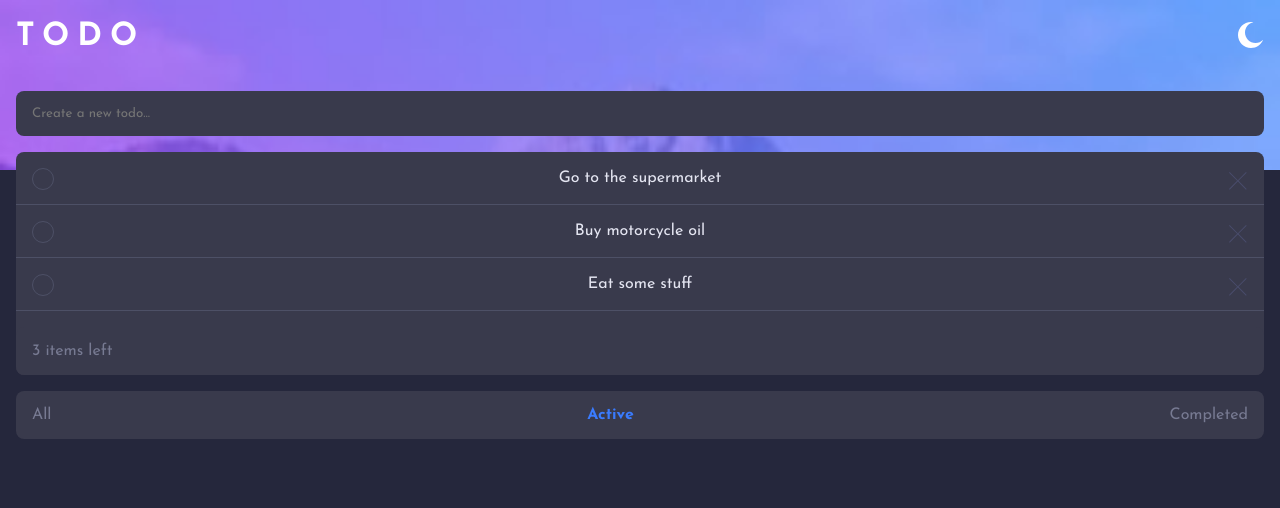
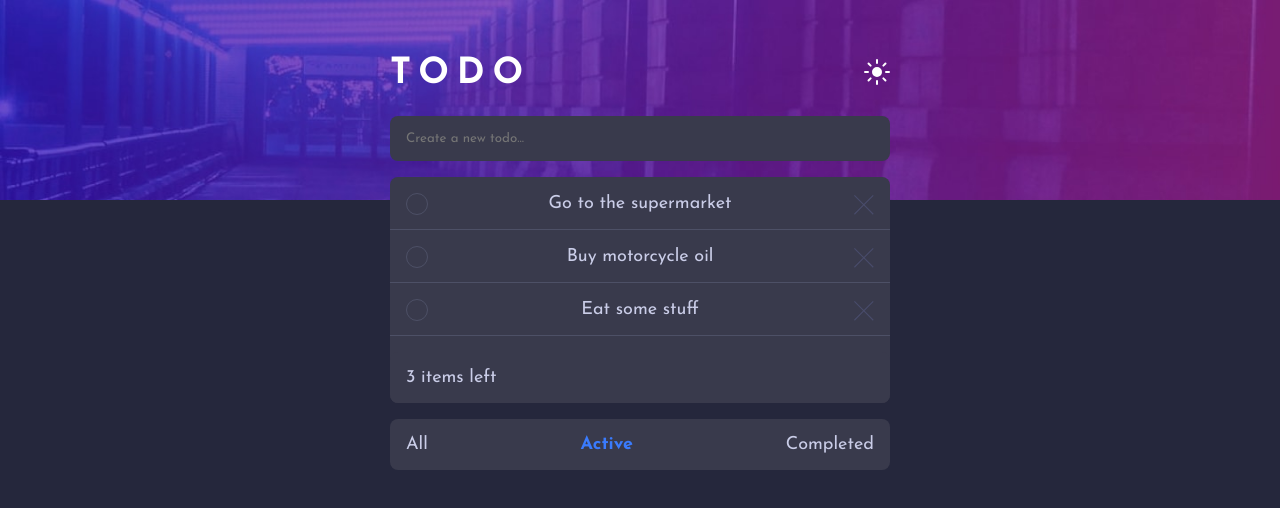
Before and after one commit to edgarfb/todo-app-react-typescript, a React (Create React App) app: page /active in a window 1280 px wide. Shown: the top 508 px of the page. Built offline with nearby package versions, Linux system fonts and the light colour scheme.

Commit message:
main styles done

```diff
--- a/src/App.css
+++ b/src/App.css
@@ -1,3 +1,8 @@
-.App {
+.dark, .light {
     position: relative;
+    display: flex;
+    justify-content: center;
+    min-height: calc(100vh - 2rem);
+    height: auto;
+    padding: 1rem;
 }
--- a/src/App.tsx
+++ b/src/App.tsx
@@ -14,12 +14,14 @@ function App() {
 
   return (
 
-    <div className={theme}>
-      <Background />
-      <TodoContextProvider>
+
+    <TodoContextProvider>
+      <div className={theme}>
+        <Background />
         <TodoContainer />
-      </TodoContextProvider>
-    </div>
+      </div>
+    </TodoContextProvider>
+
 
 
 
--- a/src/components/Background/Background.module.css
+++ b/src/components/Background/Background.module.css
@@ -1,20 +1,40 @@
 .background {
+    background-color: var(--bg-container);
     position: fixed;
+    top: 0;
+    left: 0;
     width: 100%;
+
     height: 100vh;
     z-index: 1;
 }
 
+.bgLight {
+    background-image: url('/images/bg-mobile-light.jpg');
+}
+
+.bgDark {
+    background-image: url('/images/bg-mobile-dark.jpg');
+}
 
 .backgroundImage {
-    background-image: url('/images/bg-mobile-light.jpg');
     background-repeat: no-repeat;
     background-size: cover;
-    min-height: 170px;
+    min-height: 200px;
 
 }
 
-.backgroundGray {
-    background-color: var(--bg-container);
-    height: calc(100vh - 170px);
+@media screen and (min-width: 400px) {
+    .bgLight {
+        background-image: url('/images/bg-desktop-light.jpg');
+    }
+    .bgDark {
+        background-image: url('/images/bg-desktop-dark.jpg');
+    }
 }
+@media screen and (min-width: 768px) {
+
+    .backgroundImage {
+        /* min-height: 300px; */
+    }
+}
--- a/src/components/Background/Background.tsx
+++ b/src/components/Background/Background.tsx
@@ -1,14 +1,13 @@
 import React from 'react'
 import styles from './Background.module.css'
+import { useTheme } from '../../context/themeContext'
 
-const Background = () => {
+export default function Background() {
+    const theme = useTheme();
     return (
         <div className={styles.background}>
-            <div className={styles.backgroundImage}></div>
-            <div className={styles.backgroundGray}></div>
+            <div className={styles.backgroundImage + " " + (theme === 'light' ? styles.bgLight : styles.bgDark)}></div>
 
         </div>
     )
 }
-
-export default Background
--- /dev/null
+++ b/src/components/ThemeSwitcher/ThemeSwitcher.module.css
@@ -0,0 +1,16 @@
+.themeSwitcher img {
+    cursor: pointer;
+    animation-name: fadeIn;
+    animation-duration: 1s;
+    animation-timing-function: ease-in-out;
+}
+
+
+@keyframes fadeIn {
+    from {
+        opacity: 0;
+    }
+    to {
+        opacity: 1;
+    }
+}
--- /dev/null
+++ b/src/components/ThemeSwitcher/ThemeSwitcher.tsx
@@ -0,0 +1,15 @@
+import React from 'react';
+import { useTheme, useSetTheme } from '../../context/themeContext';
+import styles from './ThemeSwitcher.module.css';
+
+export default function ThemeSwitcher() {
+    const theme = useTheme();
+    const setTheme = useSetTheme();
+    return (
+        <div className={styles.themeSwitcher}>
+            {theme === 'dark' && (<img src="./images/icon-sun.svg" onClick={() => setTheme('light')} />)}
+            {theme === 'light' && (<img src="./images/icon-moon.svg" onClick={() => setTheme('dark')} />)}
+
+        </div>
+    )
+}
--- a/src/components/TodoContainer/TodoContainer.module.css
+++ b/src/components/TodoContainer/TodoContainer.module.css
@@ -1,15 +1,17 @@
 .todosContainer {
     margin: 0 1rem;
-    height: 100vh;
-    position: absolute;
+    max-width: 500px;
     width: calc(100% - 2rem);
     z-index: 100;
 }
+
+
 
 .todoHeader {
     display: flex;
     justify-content: space-between;
     align-items: center;
+    padding-top: 1rem;
 }
 .todoHeader h1 {
     letter-spacing: .5rem;
@@ -24,6 +26,7 @@
 .todosSorter {
     background-color: var(--bg-item);
     margin-top: 1rem;
+    margin-bottom: 2rem;
     padding: 1rem;
     border-radius: .5rem;
     display: flex;
--- a/src/components/TodoContainer/TodoContainer.tsx
+++ b/src/components/TodoContainer/TodoContainer.tsx
@@ -3,28 +3,30 @@ import {
     BrowserRouter as Router,
     NavLink
 } from "react-router-dom";
-import { useTheme, useSetTheme } from '../../context/themeContext';
+
 import { useTodos } from '../../context/todoContext';
 
 import CreateNewTodo from '../createNewNote/CreateNewTodo';
+import ThemeSwitcher from '../ThemeSwitcher/ThemeSwitcher';
 import TodoList from '../TodoList/TodoList';
 
 import styles from './TodoContainer.module.css'
 
+
+
+
 export default function TodoContainer() {
 
     const todos = useTodos();
-    const theme = useTheme();
-    const setTheme = useSetTheme();
+
+
     return (
         <div className={styles.todosContainer}>
             <Router>
 
                 <div className={styles.todoHeader}>
                     <h1>TODO</h1>
-                    <div className="themeSwitcher">
-                        <img src="./images/icon-moon.svg" onClick={() => setTheme(theme === 'light' ? 'dark' : 'light')} alt="" />
-                    </div>
+                    <ThemeSwitcher />
                 </div>
 
                 <CreateNewTodo />
--- a/src/components/TodoItem/TodoItem.module.css
+++ b/src/components/TodoItem/TodoItem.module.css
@@ -4,53 +4,9 @@
     display: flex;
     justify-content: space-between;
     align-items: center;
-
-}
-/* .checkboxContainer {
-    position: relative;
-    width: 20px;
-    height: 20px;
-
-    border-radius: 50%;
+    color: var(--primary-color);
 }
 
-.checkboxInput {
-    opacity: 0;
-    cursor: pointer;
-    width: 100%;
-    height: 100%;
-    position: absolute;
-    margin: 0;
-    z-index: 100;
-}
-.unChecked {
-    position: absolute;
-    width: 100%;
-    height: 100%;
-    z-index: 1;
-}
-.notChecked {
-    display: none;
-}
-.checked {
-    display: block;
-    background-image: linear-gradient(to right, hsl(192, 100%, 67%) 0%, hsl(280, 87%, 65%) 100%);
-   position: absolute;
-    width: 100%;
-    height: 100%;
-    z-index: 10;
-}
-
-.checked img {
-    position: absolute;
-    top: 30%;
-    left: 25%;
-}
-.unChecked, .checked {
-    border: 1px solid var(--border-todo-item);
-    border-radius: inherit;
-    transition: all .3s ease-in-out;
-} */
 .todoIten button {
     background: none;
     border: none;
@@ -62,9 +18,13 @@
     width: 20px;
     height: 20px;
 }
+.todoIten button img {
+    width: 100%;
+    height: 100%;
+}
 
 
 .completed {
     text-decoration: line-through;
+    color: var(--completed);
 }
-/* TODO: This need to be finished  */
--- a/src/components/createNewNote/CreateNewTodo.module.css
+++ b/src/components/createNewNote/CreateNewTodo.module.css
@@ -1,6 +1,4 @@
 .createNewTodo {
-
-    margin-top: 1rem;
     border-radius: .5rem;
     display: flex;
     justify-content: space-between;
--- a/src/index.css
+++ b/src/index.css
@@ -1,8 +1,12 @@
 @import url('https://fonts.googleapis.com/css2?family=Josefin+Sans:wght@400;700&display=swap');
+/* * {
+  outline: 1px solid red;
+} */
 
 body {
   margin: 0;
   padding: 0;
+  font-size: 18px;
   font-family: 'Josefin Sans', sans-serif;
   -webkit-font-smoothing: antialiased;
   -moz-osx-font-smoothing: grayscale;
@@ -29,9 +33,10 @@ code {
 
 .light {
   --bg-item: white;
-  --bg-container: hsl(235, 24%, 19%);
+  --bg-container: hsl(236, 33%, 92%);
   --primary-color: hsl(234, 11%, 52%);
   --secondary-color: hsl(235, 24%, 19%);
+  --completed: hsl(233, 11%, 84%);
   --border-todo-item: hsl(233, 11%, 84%);
   --VeryLightGray: hsl(0, 0%, 98%);
   --VeryLightGrayishBlue: hsl(236, 33%, 92%);
@@ -44,8 +49,9 @@ code {
 .dark {
   --bg-item: hsl(237, 14%, 26%);
   --bg-container: hsl(235, 24%, 19%);
-  --primary-color: hsl(234, 11%, 52%);
-  --secondary-color: hsl(236, 33%, 92%);
+  --primary-color: hsl(234, 39%, 85%);
+  --secondary-color: hsl(234, 11%, 52%);
+  --completed: hsl(236, 9%, 61%);
   --border-todo-item: hsl(233, 14%, 35%);
   --VeryDarkBlue: hsl(235, 21%, 11%);
   --VeryDarkDesaturatedBlue: hsl(235, 24%, 19%);
```
